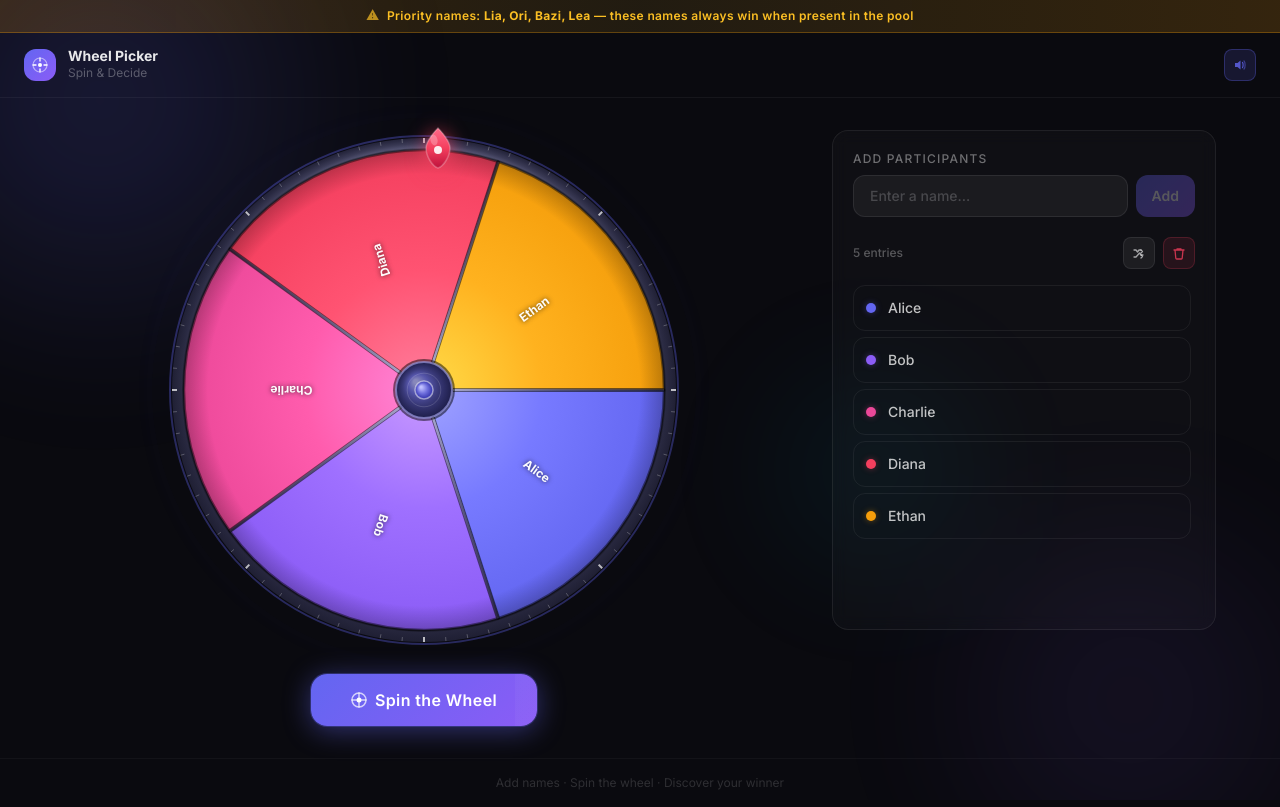
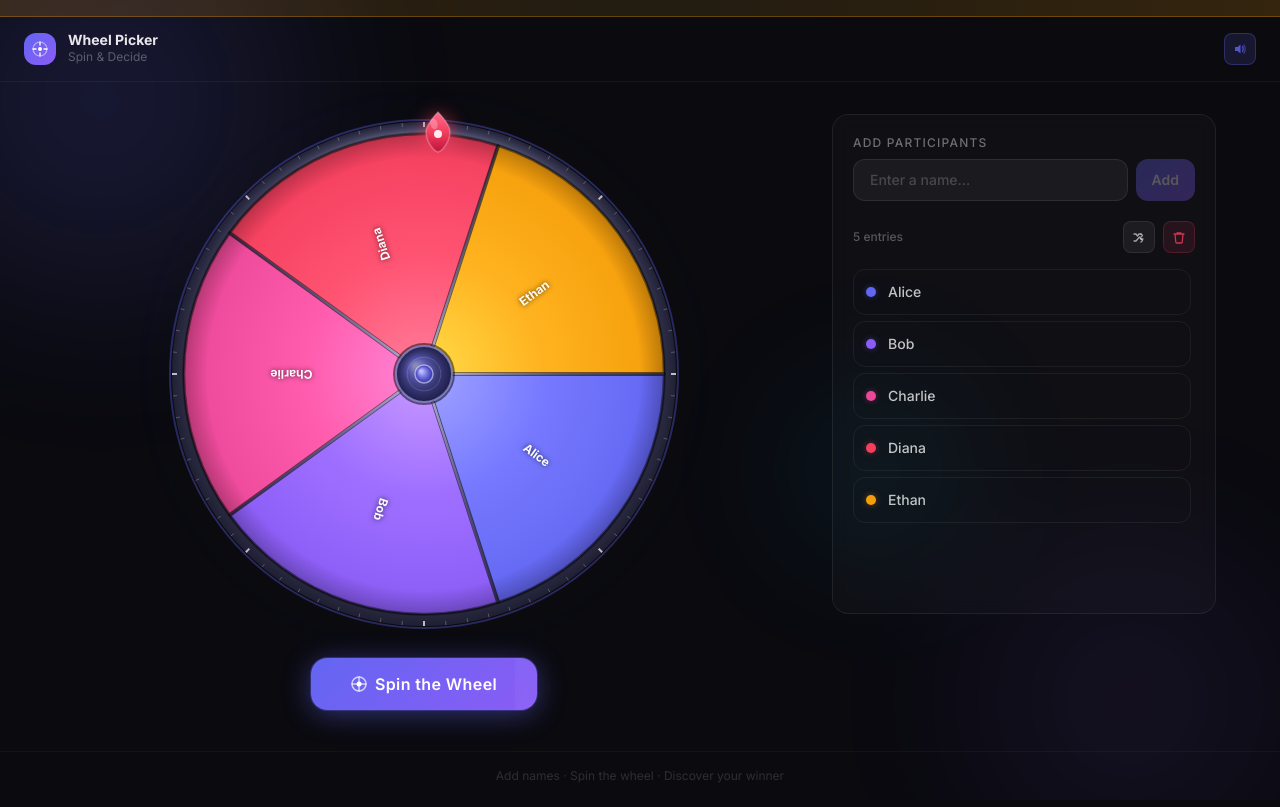
Before and after one commit to Lemooooooooon1/Wheel_Name_Picker, a React (Vite) app: page / in a window 1280 px wide. Built offline with nearby package versions, Linux system fonts and the light colour scheme.

Commit message:
Update Header.jsx
s

```diff
--- a/src/components/Header.jsx
+++ b/src/components/Header.jsx
@@ -26,12 +26,7 @@ export function Header() {
           letterSpacing: '0.03em',
         }}
       >
-        <span style={{ opacity: 0.7 }}>⚠</span>
-        <span>
-          Priority names:{' '}
-          <span className="font-bold">{PRIORITY_DISPLAY}</span>
-          {' '}— these names always win when present in the pool
-        </span>
+
       </motion.div>
 
       <motion.header
```
